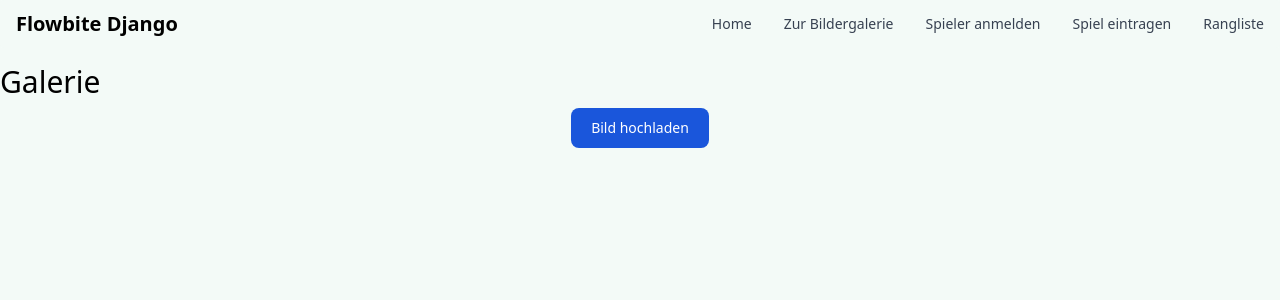
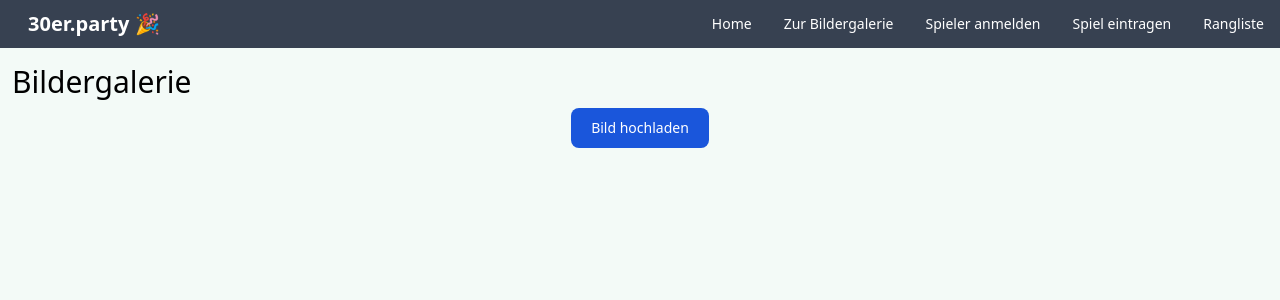
Before and after one commit to smoehrle/30er.party, a Django app: page /gallery/ in a window 1280 px wide. Shown: the top 300 px of the page. Run offline with Django 3.2, Linux system fonts and the light colour scheme; style sheets or scripts are compiled from the project's sources; some libraries are stand-ins or nearby versions.

Commit message:
Fix some styling

```diff
--- a/website/templates/_base.html
+++ b/website/templates/_base.html
@@ -7,7 +7,7 @@
     <meta charset="UTF-8">
     <meta http-equiv="X-UA-Compatible" content="IE=edge">
     <meta name="viewport" content="width=device-width, initial-scale=1.0">
-    <title>Django + Tailwind CSS + Flowbite</title>
+    <title>30er.party</title>
 
     <link rel="stylesheet" href="{% static 'styles.css' %}">
 </head>
@@ -15,12 +15,12 @@
 <body class="bg-green-50">
 
     <!-- Add this -->
-    <nav class="bg-green-50 border-gray-200 px-2 sm:px-4 py-2.5 rounded dark:bg-gray-800">
+    <nav class="bg-gray-700 text-white border-gray-200 px-2 sm:px-4 py-2.5">
         <div class="container flex flex-wrap items-center justify-between mx-auto">
             <a href="{% url 'index' %}" class="flex items-center">
-                <span class="self-center text-xl font-semibold whitespace-nowrap dark:text-white">Flowbite Django</span>
+                <span class="self-center text-xl pl-3 font-semibold whitespace-nowrap text-white">30er.party 🎉</span>
             </a>
-            <button data-collapse-toggle="mobile-menu" type="button" class="inline-flex items-center p-2 ml-3 text-sm text-gray-500 rounded-lg md:hidden hover:bg-gray-100 focus:outline-none focus:ring-2 focus:ring-gray-200 dark:text-gray-400 dark:hover:bg-gray-700 dark:focus:ring-gray-600" aria-controls="mobile-menu" aria-expanded="false">
+            <button data-collapse-toggle="mobile-menu" type="button" class="inline-flex items-center p-2 mx-3 text-sm text-white rounded-lg md:hidden focus:outline-none focus:ring-2 focus:ring-gray-500" aria-controls="mobile-menu" aria-expanded="false">
             <span class="sr-only">Open main menu</span>
             <svg class="w-6 h-6" fill="currentColor" viewBox="0 0 20 20" xmlns="http://www.w3.org/2000/svg"><path fill-rule="evenodd" d="M3 5a1 1 0 011-1h12a1 1 0 110 2H4a1 1 0 01-1-1zM3 10a1 1 0 011-1h12a1 1 0 110 2H4a1 1 0 01-1-1zM3 15a1 1 0 011-1h12a1 1 0 110 2H4a1 1 0 01-1-1z" clip-rule="evenodd"></path></svg>
             <svg class="hidden w-6 h-6" fill="currentColor" viewBox="0 0 20 20" xmlns="http://www.w3.org/2000/svg"><path fill-rule="evenodd" d="M4.293 4.293a1 1 0 011.414 0L10 8.586l4.293-4.293a1 1 0 111.414 1.414L11.414 10l4.293 4.293a1 1 0 01-1.414 1.414L10 11.414l-4.293 4.293a1 1 0 01-1.414-1.414L8.586 10 4.293 5.707a1 1 0 010-1.414z" clip-rule="evenodd"></path></svg>
@@ -28,19 +28,19 @@
             <div class="hidden w-full md:block md:w-auto" id="mobile-menu">
             <ul class="flex flex-col mt-4 md:flex-row md:space-x-8 md:mt-0 md:text-sm md:font-medium">
                 <li>
-                <a href="{% url 'index' %}" class="block py-2 pl-3 pr-4 text-gray-700 border-b border-gray-100 hover:bg-gray-50 md:hover:bg-transparent md:border-0 md:hover:text-green-700 md:p-0 dark:text-gray-400 md:dark:hover:text-white dark:hover:bg-gray-700 dark:hover:text-white md:dark:hover:bg-transparent dark:border-gray-700">Home</a>
+                <a href="{% url 'index' %}" class="block py-2 pl-3 pr-4 border-b border-gray-100 hover:bg-gray-50 md:hover:bg-transparent md:border-0 md:hover:text-gray-300 md:p-0">Home</a>
                 </li>
                 <li>
-                <a href="{% url 'gallery' %}" class="block py-2 pl-3 pr-4 text-gray-700 border-b border-gray-100 hover:bg-gray-50 md:hover:bg-transparent md:border-0 md:hover:text-green-700 md:p-0 dark:text-gray-400 md:dark:hover:text-white dark:hover:bg-gray-700 dark:hover:text-white md:dark:hover:bg-transparent dark:border-gray-700">Zur Bildergalerie</a>
+                <a href="{% url 'gallery' %}" class="block py-2 pl-3 pr-4 border-b border-gray-100 hover:bg-gray-50 md:hover:bg-transparent md:border-0 md:hover:text-gray-300 md:p-0">Zur Bildergalerie</a>
                 </li>
                 <li>
-                <a href="{% url 'newplayer' %}" class="block py-2 pl-3 pr-4 text-gray-700 border-b border-gray-100 hover:bg-gray-50 md:hover:bg-transparent md:border-0 md:hover:text-green-700 md:p-0 dark:text-gray-400 md:dark:hover:text-white dark:hover:bg-gray-700 dark:hover:text-white md:dark:hover:bg-transparent dark:border-gray-700">Spieler anmelden</a>
+                <a href="{% url 'newplayer' %}" class="block py-2 pl-3 pr-4 border-b border-gray-100 hover:bg-gray-50 md:hover:bg-transparent md:border-0 md:hover:text-gray-300 md:p-0">Spieler anmelden</a>
                 </li>
                 <li>
-                <a href="{% url 'newgame' %}" class="block py-2 pl-3 pr-4 text-gray-700 border-b border-gray-100 hover:bg-gray-50 md:hover:bg-transparent md:border-0 md:hover:text-green-700 md:p-0 dark:text-gray-400 md:dark:hover:text-white dark:hover:bg-gray-700 dark:hover:text-white md:dark:hover:bg-transparent dark:border-gray-700">Spiel eintragen</a>
+                <a href="{% url 'newgame' %}" class="block py-2 pl-3 pr-4 border-b border-gray-100 hover:bg-gray-50 md:hover:bg-transparent md:border-0 md:hover:text-gray-300 md:p-0">Spiel eintragen</a>
                 </li>
                 <li>
-                <a href="{% url 'scores' %}" class="block py-2 pl-3 pr-4 text-gray-700 hover:bg-gray-50 md:hover:bg-transparent md:border-0 md:hover:text-green-700 md:p-0 dark:text-gray-400 md:dark:hover:text-white dark:hover:bg-gray-700 dark:hover:text-white md:dark:hover:bg-transparent">Rangliste</a>
+                <a href="{% url 'scores' %}" class="block py-2 pl-3 pr-4 hover:bg-gray-50 md:hover:bg-transparent md:border-0 md:hover:text-gray-300 md:p-0">Rangliste</a>
                 </li>
             </ul>
             </div>
--- a/website/templates/gallery.html
+++ b/website/templates/gallery.html
@@ -3,7 +3,7 @@
 {% load static %}
 
 {% block content %}
-  <h1 class="text-3xl">Galerie</h1>
+  <h1 class="text-3xl pl-3">Bildergalerie</h1>
   <div class="grid justify-center">
     <input id="hidden-input" type="file" multiple class="hidden" name="images" accept="image/*"/>
     <button type="button" class="btn" id="add-button">Bild hochladen</button>
--- a/website/templates/index.html
+++ b/website/templates/index.html
@@ -1,7 +1,7 @@
 {% extends "_base.html" %}
 
 {% block content %}
-  <h1 class="text-3xl text-green-800">Django + Tailwind CSS + Flowbite</h1>
+  <h1 class="text-3xl pl-3 text-green-800">Django + Tailwind CSS + Flowbite</h1>
   <div class="grid justify-center">
     <a type="button" href="{% url 'gallery' %}" class="col btn">Zur Bildergalerie</a>
     <a type="button" href="{% url 'newplayer' %}" class="col btn">Spieler anmelden</a>
--- a/website/templates/new_game.html
+++ b/website/templates/new_game.html
@@ -1,5 +1,5 @@
 {% extends "_base.html" %}
 
 {% block content %}
-  <h1 class="text-3xl">Neues Spiel</h1>
+  <h1 class="text-3xl pl-3">Neues Spiel</h1>
 {% endblock content %}
--- a/website/templates/new_player.html
+++ b/website/templates/new_player.html
@@ -1,5 +1,5 @@
 {% extends "_base.html" %}
 
 {% block content %}
-  <h1 class="text-3xl">Neuer Spieler</h1>
+  <h1 class="text-3xl pl-3">Neuer Spieler</h1>
 {% endblock content %}
--- a/website/templates/scores.html
+++ b/website/templates/scores.html
@@ -1,5 +1,5 @@
 {% extends "_base.html" %}
 
 {% block content %}
-  <h1 class="text-3xl">Rangliste</h1>
+  <h1 class="text-3xl pl-3">Rangliste</h1>
 {% endblock content %}
```
